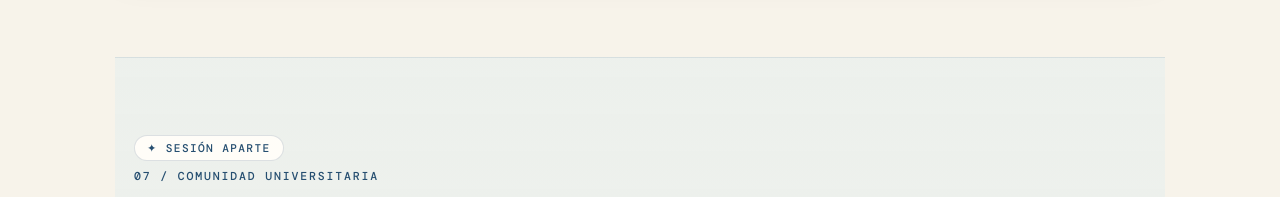
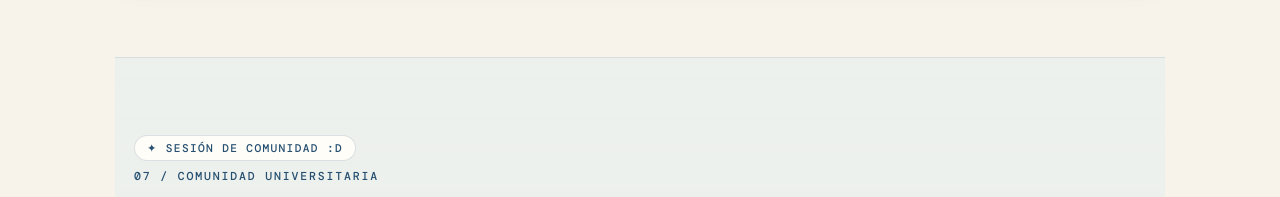
Before and after one commit to diegohuamanivilca-commits/Diego-Gabriel-Huamani-Vilca, a plain HTML site: page index.html in a window 1280 px wide. Shown: the part 4320-4517 px from the top of the page. Drawn offline with nearby package versions, Linux system fonts and the light colour scheme.

Commit message:
Update index.html

```diff
--- a/index.html
+++ b/index.html
@@ -323,7 +323,7 @@
         <div class="wrap">
           <div class="section-head">
             <div>
-              <span class="community-badge">✦ Sesión aparte</span>
+              <span class="community-badge">✦ Sesión de comunidad :D</span>
               <div class="eyebrow">07 / Comunidad universitaria</div>
               <h2>Mis docentes y compañeros</h2>
             </div>
```
